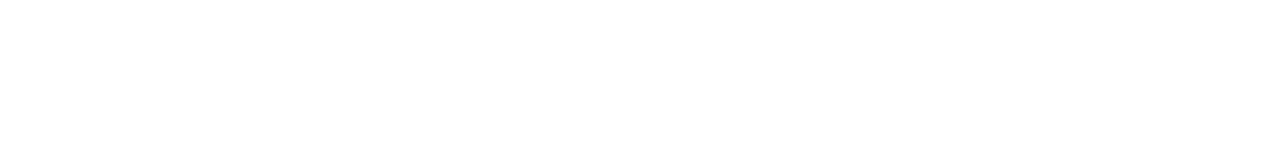
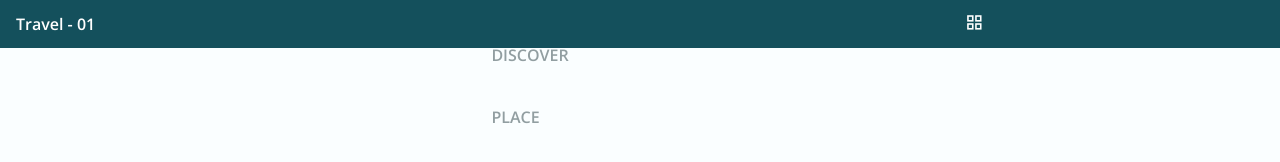
Before and after one commit to freetimezp/js-travel-01, a plain HTML site: page index.html in a window 1280 px wide. Drawn offline with nearby package versions, Linux system fonts and the light colour scheme.

Commit message:
02. js-travel-01. Header block. Show, hide menu.

```diff
--- a/assets/css/styles.css
+++ b/assets/css/styles.css
@@ -186,15 +186,86 @@ input {
     gap: 1.5rem;
 }
 
-
 /*=============== HEADER ===============*/
-
+.header {
+    width: 100%;
+    position: fixed;
+    top: 0;
+    left: 0;
+    z-index: var(--z-fixed);
+    background-color: var(--first-color);
+}
 
 /*=============== NAV ===============*/
+.nav {
+    height: var(--header-height);
+    display: flex;
+    justify-content: space-between;
+    align-items: center;
+}
 
+.nav__logo,
+.nav__toggle {
+    color: var(--white-color);
+}
+
+.nav__logo {
+    font-weight: var(--font-semi-bold);
+}
+
+.nav__toggle {
+    font-size: 1.2rem;
+    cursor: pointer;
+}
+
+.nav__menu {
+    position: relative;
+}
+
+@media screen and (max-width: 767px) {
+    .nav__menu {
+        position: fixed;
+        background-color: var(--body-color);
+        top: 0;
+        right: -100%;
+        width: 70%;
+        height: 100%;
+        box-shadow: -1px 0 4px hsla(var(--hue-color), 64%, 15%, 0.15);
+        padding: 3rem;
+        transition: all 0.4s ease-in-out;
+    }
+}
+
+.nav__list {
+    display: flex;
+    flex-direction: column;
+    row-gap: 2.5rem;
+}
+
+.nav__link {
+    color: var(--text-color-light);
+    font-weight: var(--font-semi-bold);
+    text-transform: uppercase;
+    transition: all 0.4s ease-in-out;
+}
+
+.nav__link:hover {
+    color: var(--text-color);
+}
+
+.nav__close {
+    position: absolute;
+    top: 0.75rem;
+    right: 1rem;
+    font-size: 1.5rem;
+    color: var(--title-color);
+    cursor: pointer;
+}
 
 /* show menu */
-
+.show-menu {
+    right: 0;
+}
 
 /* Change background header */
 
--- a/assets/js/main.js
+++ b/assets/js/main.js
@@ -1,15 +1,28 @@
 /*==================== SHOW MENU ====================*/
+const navMenu = document.getElementById('nav-menu');
+const navToggle = document.getElementById('nav-toggle');
+const navClose = document.getElementById('nav-close');
 
+if(navToggle) {
+    navToggle.addEventListener('click', () => {
+        navMenu.classList.add('show-menu');
+    });
+}
 
-/*===== MENU SHOW =====*/
+if(navClose) {
+    navClose.addEventListener('click', () => {
+        navMenu.classList.remove('show-menu');
+    });
+}
+/*==================== REMOVE MENU MOBILE ====================*/
+const navLink = document.querySelectorAll('.nav__link');
 
+function linkAction() {
+    const navMenu = document.getElementById('nav-menu');
+    navMenu.classList.remove('show-menu');
+}
 
-/*===== MENU HIDDEN =====*/
-
-
-/*==================== REMOVE MENU MOBILE ====================*/
-
-
+navLink.forEach(n => n.addEventListener('click', linkAction));
 
 /*==================== CHANGE BACKGROUND HEADER ====================*/
 
--- a/index.html
+++ b/index.html
@@ -13,13 +13,38 @@
         <link rel="stylesheet" href="">
 
         <!--=============== CSS ===============-->
-        <link rel="stylesheet" href="">
+        <link rel="stylesheet" href="assets/css/styles.css">
 
         <title>Travel - 01</title>
     </head>
     <body>
         <header class="header" id="header">
+            <nav class="nav container">
+                <a href="#" class="nav__logo">Travel - 01</a>
 
+                <div class="nav__menu" id="nav-menu">
+                    <ul class="nav__list">
+                        <li class="nav__item">
+                            <a href="#home" class="nav__link">Home</a>
+                        </li>
+                        <li class="nav__item">
+                            <a href="#about" class="nav__link">About</a>
+                        </li>
+                        <li class="nav__item">
+                            <a href="#discover" class="nav__link">Discover</a>
+                        </li>
+                        <li class="nav__item">
+                            <a href="#place" class="nav__link">Place</a>
+                        </li>
+                    </ul>
+
+                    <i class="ri-close-line nav__close" id="nav-close"></i>
+                </div>
+
+                <div class="nav__toggle" id="nav-toggle">
+                    <i class="ri-function-line"></i>
+                </div>
+            </nav>
         </header>
 
         <main class="main">
@@ -79,6 +104,6 @@
         <script src=""></script>
 
         <!--=============== MAIN JS ===============-->
-        <script src=""></script>
+        <script src="assets/js/main.js"></script>
     </body>
 </html>
```
Lines whose indentation alone changed are shown as unchanged.
